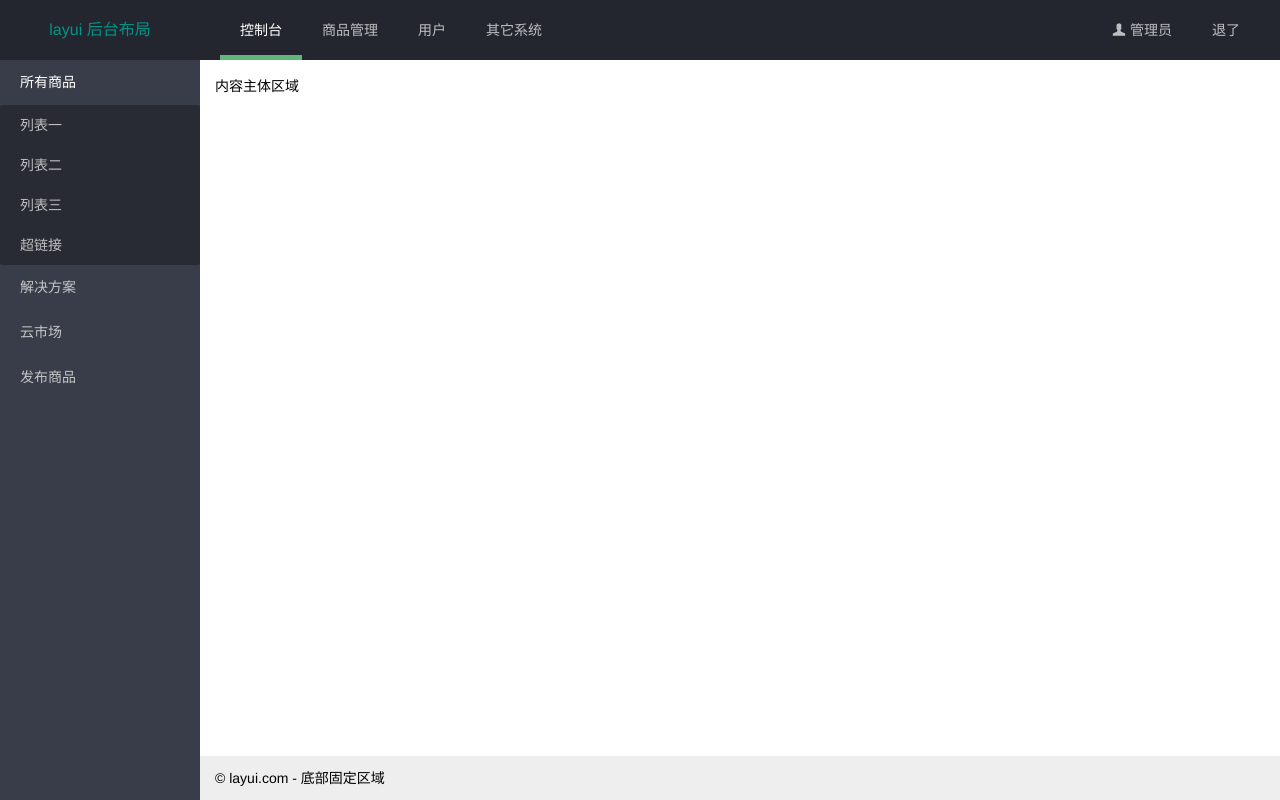
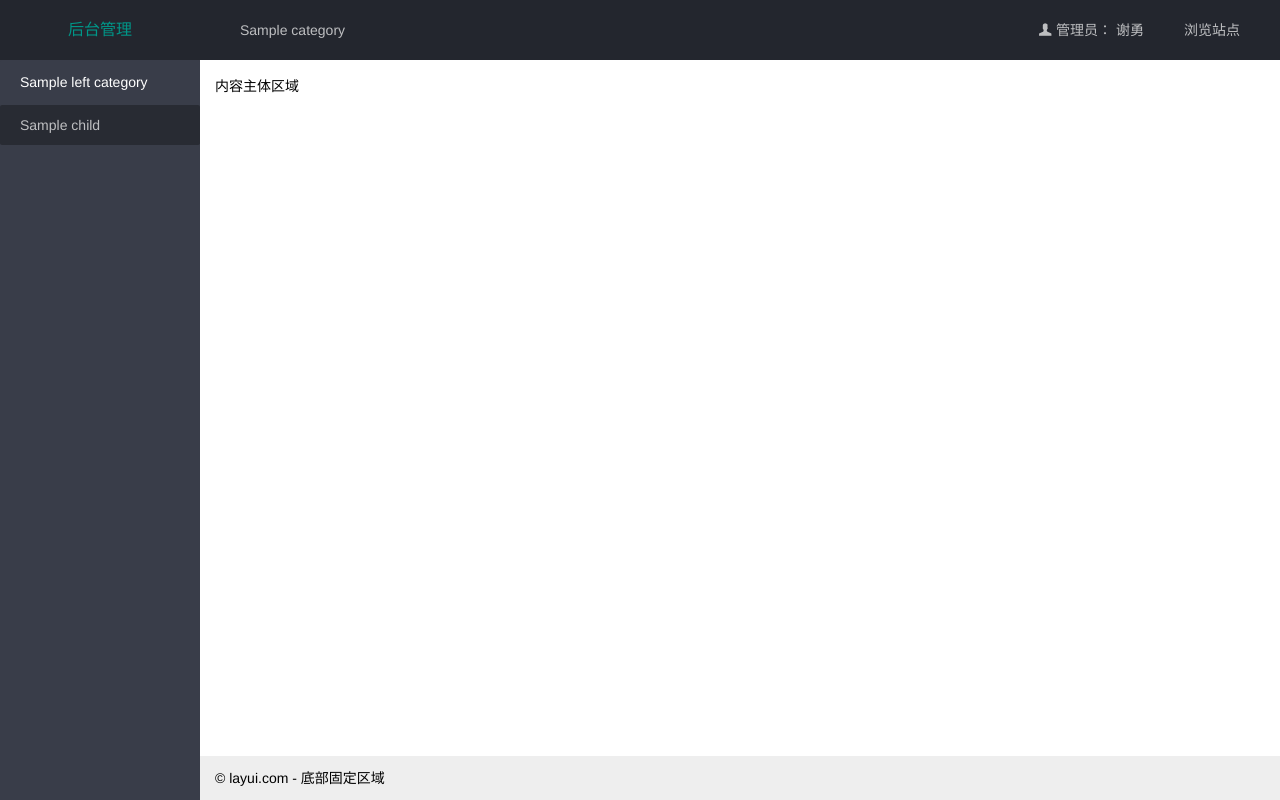
Before and after one commit to xieyong1023/whucs, a PHP site: template application/modules/Admin/views/Home/index.phtml in a window 1280 px wide. Run offline with PHP 8.4, Linux system fonts and the light colour scheme; the template is opened without the code that fills it: most values are stand-ins (such as "Sample title", 1, 10 or a date in 2020); data that the repository does not hold is empty; some libraries are stand-ins or nearby versions.

Commit message:
添加后台菜单

```diff
--- a/application/library/Exception/ServiceException.php
+++ b/application/library/Exception/ServiceException.php
@@ -21,6 +21,6 @@ class ServiceException extends Exception
      * @var array 范围 103000 ~ 104000
      */
     protected $map = [
-        'SERVICE_LOG_NAME_NOT_SET' => ['code' => 103001, 'zh_cn' => '服务日志名未设置'],
+
     ];
 }
--- a/application/modules/Admin/views/Home/index.phtml
+++ b/application/modules/Admin/views/Home/index.phtml
@@ -1,3 +1,12 @@
+<?php
+/**
+ * 后台主页
+ *
+ * @author: xieyong <qxieyongp@163.com>
+ * @Date: 2017/8/28
+ * @Time: 23:54
+ */
+?>
 <!DOCTYPE html>
 <html>
 <head>
@@ -12,59 +21,60 @@
 <body>
 <div class="layui-layout layui-layout-admin">
     <div class="layui-header">
-        <div class="layui-logo">layui 后台布局</div>
+        <div class="layui-logo">后台管理</div>
         <!-- 头部区域（可配合layui已有的水平导航） -->
         <ul class="layui-nav layui-layout-left">
-            <li class="layui-nav-item layui-this"><a href="">控制台</a></li>
-            <li class="layui-nav-item"><a href="">商品管理</a></li>
-            <li class="layui-nav-item"><a href="">用户</a></li>
-            <li class="layui-nav-item">
-                <a href="javascript:;">其它系统</a>
-                <dl class="layui-nav-child">
-                    <dd><a href="">邮件管理</a></dd>
-                    <dd><a href="">消息管理</a></dd>
-                    <dd><a href="">授权管理</a></dd>
-                </dl>
-            </li>
+            <?php
+            if (! empty($top_category)):
+                foreach ($top_category as $val):?>
+                    <li class="layui-nav-item <?php if ($val['current'] === true) {
+                        echo 'layui-this';
+                    } ?>">
+                        <a href="<?php echo $val['url'] ?>"><?php echo $val['name'] ?></a>
+                    </li>
+                <?php endforeach; ?>
+            <?php endif; ?>
         </ul>
         <ul class="layui-nav layui-layout-right">
             <li class="layui-nav-item">
                 <a href="javascript:;">
                     <i class="layui-icon">&#xe612;</i>
-                    管理员
+                    <span>管理员：</span>
+                    谢勇
                 </a>
                 <dl class="layui-nav-child">
-                    <dd><a href="">基本资料</a></dd>
-                    <dd><a href="">安全设置</a></dd>
+                    <dd><a href="">个人中心</a></dd>
+                    <dd><a href="">修改密码</a></dd>
+                    <dd><a href="">退出</a></dd>
                 </dl>
             </li>
-            <li class="layui-nav-item"><a href="">退了</a></li>
+            <li class="layui-nav-item">
+                <a href="<?php echo \Library\Tools\UrlHelper::siteUrl();?>" target="_blank">浏览站点</a>
+            </li>
         </ul>
     </div>
 
     <div class="layui-side layui-bg-black">
         <div class="layui-side-scroll">
             <!-- 左侧导航区域（可配合layui已有的垂直导航） -->
-            <ul class="layui-nav layui-nav-tree"  lay-filter="test">
-                <li class="layui-nav-item layui-nav-itemed">
-                    <a class="" href="javascript:;">所有商品</a>
-                    <dl class="layui-nav-child">
-                        <dd><a href="javascript:;">列表一</a></dd>
-                        <dd><a href="javascript:;">列表二</a></dd>
-                        <dd><a href="javascript:;">列表三</a></dd>
-                        <dd><a href="">超链接</a></dd>
-                    </dl>
-                </li>
-                <li class="layui-nav-item">
-                    <a href="javascript:;">解决方案</a>
-                    <dl class="layui-nav-child">
-                        <dd><a href="javascript:;">列表一</a></dd>
-                        <dd><a href="javascript:;">列表二</a></dd>
-                        <dd><a href="">超链接</a></dd>
-                    </dl>
-                </li>
-                <li class="layui-nav-item"><a href="">云市场</a></li>
-                <li class="layui-nav-item"><a href="">发布商品</a></li>
+            <ul class="layui-nav layui-nav-tree" lay-filter="test">
+                <?php
+                if (! empty($left_category)):
+                    foreach ($left_category as $left_item): ?>
+                        <li class="layui-nav-item layui-nav-itemed">
+                            <a class="" href="<?php echo $left_item['url']; ?>"><?php echo $left_item['name']; ?></a>
+                            <?php
+                            if (! empty($left_item['child'])): ?>
+                                <dl class="layui-nav-child">
+                                    <?php foreach ($left_item['child'] as $child): ?>
+                                        <dd><a href="<?php echo $child['url']; ?>"><?php echo $child['name'] ?></a>
+                                        </dd>
+                                    <?php endforeach; ?>
+                                </dl>
+                            <?php endif; ?>
+                        </li>
+                    <?php endforeach; ?>
+                <?php endif; ?>
             </ul>
         </div>
     </div>
```
Also changed, not shown: application/library/Core/Service.php (+3 -4 lines), application/library/Mysql/AdminUser.php (+36 -0 lines), application/library/Mysql/UserCore.php (+31 -0 lines), application/library/Service/AdminMenuService.php (added, +87 -0 lines), application/library/Service/UserService.php (+4 -6 lines), application/modules/Admin/controllers/Home.php (+66 -0 lines), application/modules/Admin/controllers/User.php (added, +22 -0 lines), conf/menu.php (+4 -4 lines).
